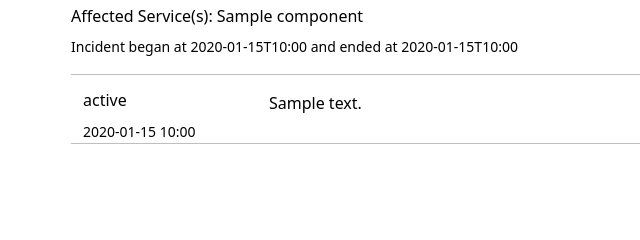
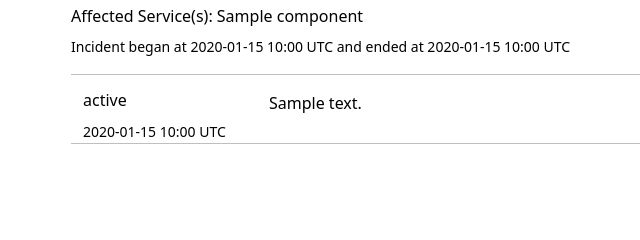
Before and after one commit to stackmon/status-dashboard, a Flask app: page /incidents/1 in a window 1280 px wide. Shown: the part 180-420 px from the top of the page, without its empty margins (11-651 px from the left). Run offline with Flask 3, Linux system fonts and the light colour scheme; tables that the repository leaves empty hold one stand-in row (values such as "Sample post"); parts of the project's set-up code (start-up, migrations or seed data) failed here and were passed over; some libraries are stand-ins or nearby versions.

Commit message:
Add UTC label to the time display (#101)
Add UTC label to the time display

Reviewed-by: Vladimir Hasko <vladimirhasko@gmail.com>

```diff
--- a/app/web/templates/history.html
+++ b/app/web/templates/history.html
@@ -29,8 +29,8 @@
           <h4><a class="link-dark" href="incidents/{{incident.id}}">
             {{ incident.text }}</a></h4>
           <p class="text-muted mb-2 fw-bold">
-            {{ incident.start_date.strftime('%d %b, %H:%M') }} -
-            {{ incident.end_date.strftime('%d %b, %H:%M')}}</p>
+            {{ incident.start_date.strftime('%d %b, %H:%M') }}&nbsp;UTC -
+            {{ incident.end_date.strftime('%d %b, %H:%M')}}&nbsp;UTC</p>
           {% if incident.impact == 0 %}
           <p class="text-muted">This maintenance has been completed.</p>
           {% else %}
--- a/app/web/templates/incident.html
+++ b/app/web/templates/incident.html
@@ -59,14 +59,16 @@
   </h6>
 {% if incident.impact == 0 %}
   <small>
-    <b>Start date:</b> {{ incident.start_date.strftime('%Y-%m-%d %H:%M') }}<br/>
-    <b>Planned end date:</b> {{ incident.end_date.strftime('%Y-%m-%d %H:%M') | default('no') }}
+    <b>Start date:</b> {{ incident.start_date.strftime('%Y-%m-%d %H:%M') }}&nbsp;UTC<br/>
+    <b>Planned end date:</b> {{ incident.end_date.strftime('%Y-%m-%d %H:%M') | default('no') }}&nbsp;UTC
   </small>
 {% else %}
-  <small>Incident began at {{ incident.start_date.strftime('%Y-%m-%dT%H:%M') }}
+  <small>Incident began at
+    {{ incident.start_date.strftime('%Y-%m-%d %H:%M') }}&nbsp;UTC
     {% if incident.end_date %}
-  and ended at {{ incident.end_date.strftime('%Y-%m-%dT%H:%M') | default('no') }}
-  {% endif %}
+      and ended at
+      {{ incident.end_date.strftime('%Y-%m-%d %H:%M') | default('no') }}&nbsp;UTC
+    {% endif %}
   </small>
 {% endif %}
   <hr/>
@@ -76,7 +78,7 @@
     <div class="row">
         <div class="col-md-2">
             <h6>{{ update.status }}</h6>
-            <small>{{ update.timestamp.strftime('%Y-%m-%d %H:%M') }}</small>
+            <small>{{ update.timestamp.strftime('%Y-%m-%d %H:%M') }}&nbsp;UTC</small>
         </div>
         <div class="col-md-10">
             {{ update.text }}
```
Also changed, not shown: app/web/templates/index.html (+5 -5 lines).
